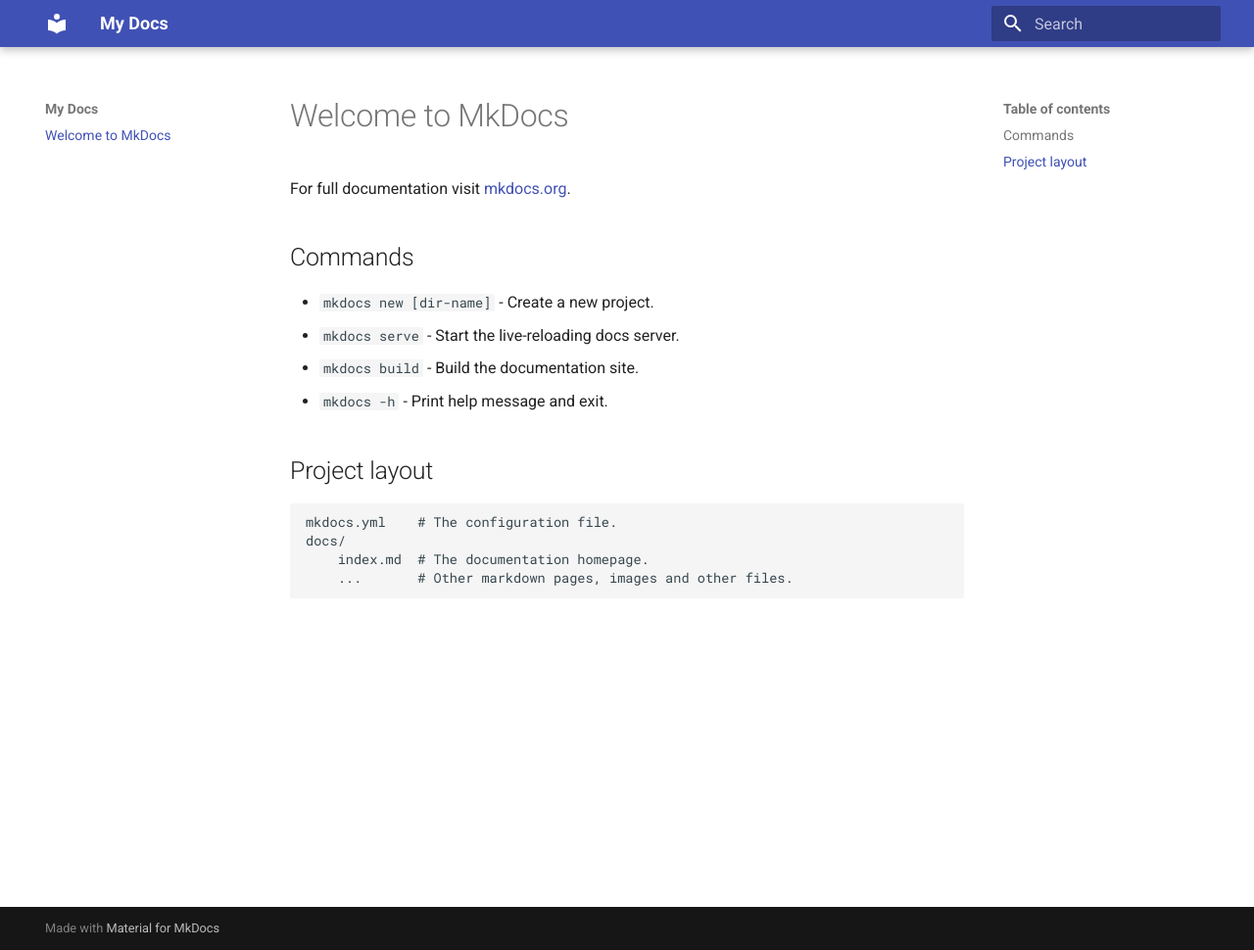
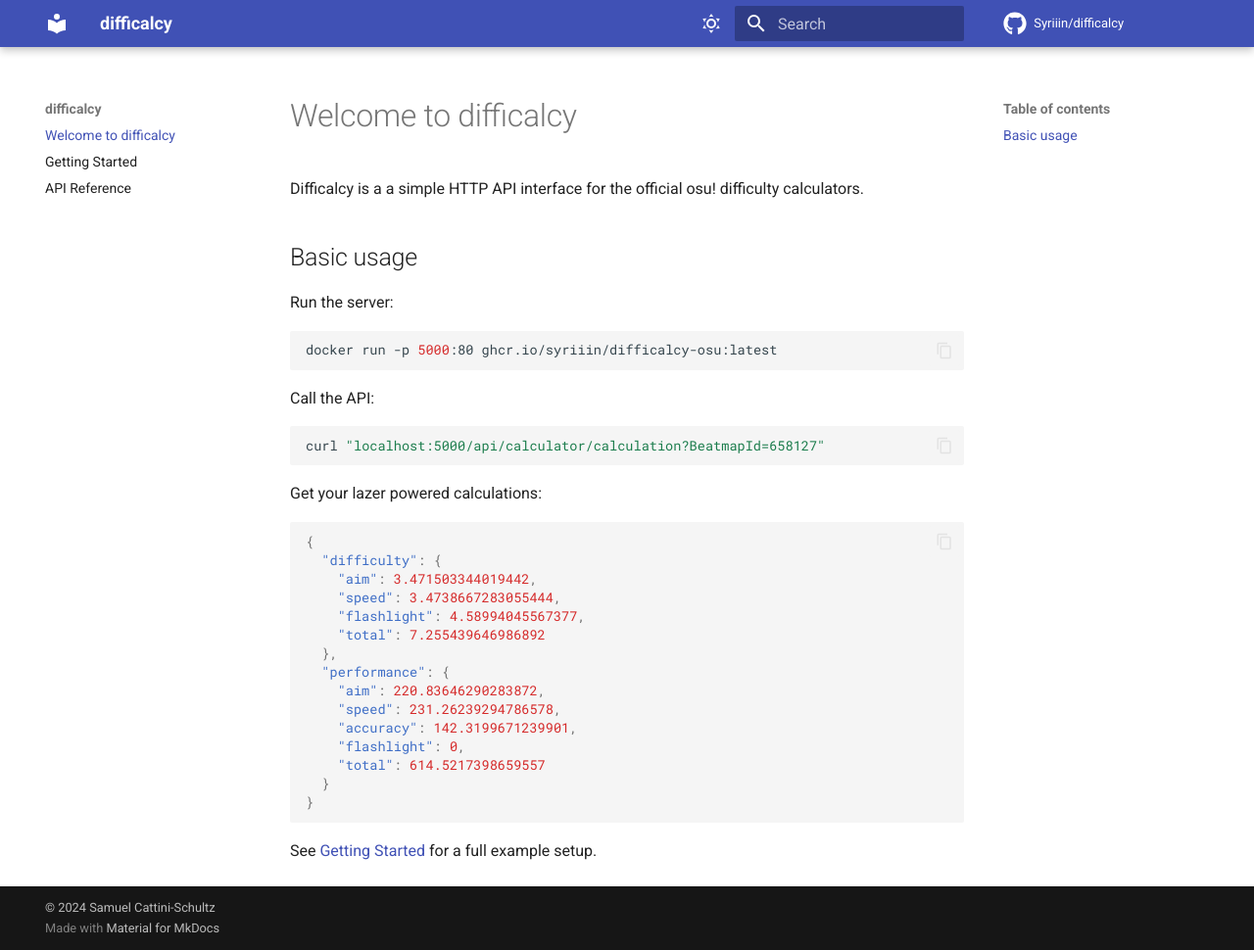
Before and after one commit to Syriiin/difficalcy, an MkDocs documentation site: the page built from docs/docs/index.md, in a window 1280 px wide and 970 px high. Shown: the whole window at 98% size. Built offline with MkDocs 1.6.1 and Material for MkDocs 9.7.7, drawn with Linux system fonts in a browser that asks for light colours; comment, search, counter and statistics services are not loaded.

Commit message:
Implement basic docs

````diff
--- a/docs/docs/index.md
+++ b/docs/docs/index.md
@@ -1,17 +1,39 @@
-# Welcome to MkDocs
+# Welcome to difficalcy
 
-For full documentation visit [mkdocs.org](https://www.mkdocs.org).
+Difficalcy is a a simple HTTP API interface for the official osu! difficulty calculators.
 
-## Commands
+## Basic usage
 
-* `mkdocs new [dir-name]` - Create a new project.
-* `mkdocs serve` - Start the live-reloading docs server.
-* `mkdocs build` - Build the documentation site.
-* `mkdocs -h` - Print help message and exit.
+Run the server:
 
-## Project layout
+```sh
+docker run -p 5000:80 ghcr.io/syriiin/difficalcy-osu:latest
+```
 
-    mkdocs.yml    # The configuration file.
-    docs/
-        index.md  # The documentation homepage.
-        ...       # Other markdown pages, images and other files.
+Call the API:
+
+```sh
+curl "localhost:5000/api/calculator/calculation?BeatmapId=658127"
+```
+
+Get your lazer powered calculations:
+
+```json
+{
+  "difficulty": {
+    "aim": 3.471503344019442,
+    "speed": 3.4738667283055444,
+    "flashlight": 4.58994045567377,
+    "total": 7.255439646986892
+  },
+  "performance": {
+    "aim": 220.83646290283872,
+    "speed": 231.26239294786578,
+    "accuracy": 142.3199671239901,
+    "flashlight": 0,
+    "total": 614.5217398659557
+  }
+}
+```
+
+See [Getting Started](./getting-started.md) for a full example setup.
--- a/docs/mkdocs.yml
+++ b/docs/mkdocs.yml
@@ -1,3 +1,43 @@
-site_name: My Docs
+site_name: difficalcy
+site_url: https://Syriiin.github.io/difficalcy/
+site_description: "A lazer powered osu! difficulty calculation API"
+site_author: Samuel Cattini-Schultz
+repo_url: https://github.com/Syriiin/difficalcy
+repo_name: Syriiin/difficalcy
+copyright: |
+  &copy; 2024 <a href="https://github.com/Syriiin" target="_blank" rel="noopener">Samuel Cattini-Schultz</a>
+
+nav:
+  - index.md
+  - getting-started.md
+  - api-reference.md
+
 theme:
   name: material
+  language: en
+
+  features:
+    - navigation.instant
+    - navigation.instant.progress
+    - content.code.copy
+
+  icon:
+    repo: fontawesome/brands/github
+
+  palette:
+    - media: "(prefers-color-scheme: dark)"
+      scheme: slate
+      toggle:
+        icon: material/weather-night
+        name: Switch to light mode
+
+    - media: "(prefers-color-scheme: light)"
+      scheme: default
+      toggle:
+        icon: material/weather-sunny
+        name: Switch to dark mode
+
+markdown_extensions:
+  - pymdownx.highlight:
+      anchor_linenums: true
+  - pymdownx.superfences
````
Also changed, not shown: docs/docs/api-reference.md (added, +3 -0 lines), docs/docs/getting-started.md (added, +73 -0 lines), README.md.
